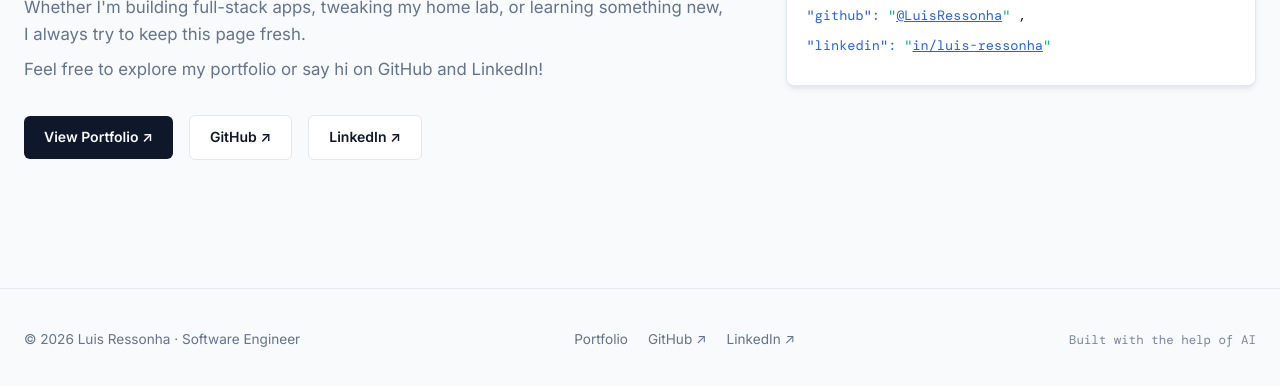
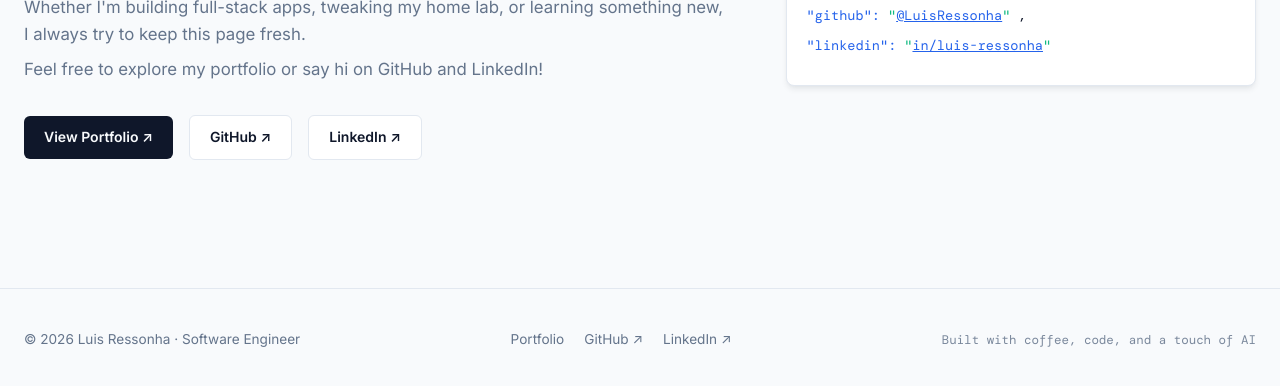
Before and after one commit to LuisRessonha/LuisRessonha.github.io, a plain HTML site: page index.html in a window 1280 px wide. Shown: the part 404-790 px from the top of the page. Drawn offline with nearby package versions, Linux system fonts and the light colour scheme.

Commit message:
Update footer note in index and portfolio pages; enhance messaging for a personal touch

```diff
--- a/css/styles.css
+++ b/css/styles.css
@@ -41,10 +41,7 @@ body.dark {
 	padding: 0;
 }
 
-html, body {
-	overflow-x: hidden;
-	width: 100%;
-	max-width: 100%;
+html {
 	scroll-behavior: smooth;
 }
 
@@ -55,6 +52,7 @@ body {
 	line-height: 1.6;
 	-webkit-font-smoothing: antialiased;
 	transition: background-color 0.2s ease, color 0.2s ease;
+	overflow-x: clip;
 }
 
 a {
@@ -82,9 +80,10 @@ a {
 .site-header {
 	position: sticky;
 	top: 0;
-	z-index: 50;
+	z-index: 100;
 	background: rgba(248, 250, 252, 0.85);
 	backdrop-filter: blur(8px);
+	-webkit-backdrop-filter: blur(8px);
 	border-bottom: 1px solid var(--border);
 	transition: background-color 0.2s ease, border-color 0.2s ease;
 }
--- a/index.html
+++ b/index.html
@@ -102,7 +102,7 @@
 					<a href="https://www.linkedin.com/in/luis-ressonha" target="_blank" rel="noreferrer">LinkedIn ↗</a>
 				</div>
 				<div>
-					<span class="footer-note">Built with the help of AI</span>
+					<span class="footer-note">Built with coffee, code, and a touch of AI</span>
 				</div>
 			</div>
 		</footer>
```
Also changed, not shown: portfolio.html (+1 -1 lines).
